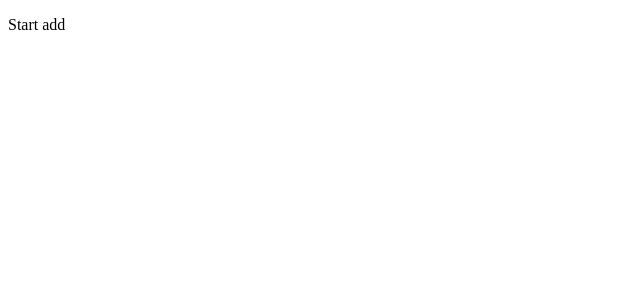
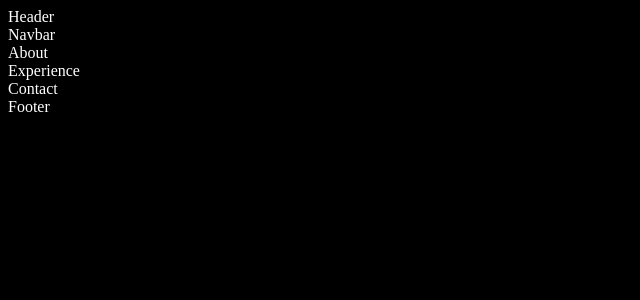
Before and after one commit to kiran-ssr/my-portfolio, a React (Create React App) app: page / in a window 1280 px wide. Shown: the top 300 px of the page, without its empty margins (0-640 px from the left). Built offline with nearby package versions, Linux system fonts and the light colour scheme.

Commit message:
Initial setup

```diff
--- a/src/App.js
+++ b/src/App.js
@@ -1,9 +1,20 @@
-import './App.css';
+import "./App.css";
+import About from "./components/pages/About";
+import Experience from "./components/pages/Experience";
+import Contact from "./components/pages/Contact";
+import Header from "./components/ui/Header";
+import Navbar from "./components/ui/Navbar";
+import Footer from "./components/ui/Footer";
 
 function App() {
   return (
-    <div className="App">
-     <p>Start add</p>
+    <div>
+      <Header />
+      <Navbar />
+      <About />
+      <Experience />
+      <Contact />
+      <Footer />
     </div>
   );
 }
--- /dev/null
+++ b/src/components/pages/About/index.js
@@ -0,0 +1,7 @@
+import React from "react";
+
+const About = () => {
+  return <div>About</div>;
+};
+
+export default About;
--- /dev/null
+++ b/src/components/pages/Contact/index.js
@@ -0,0 +1,7 @@
+import React from "react";
+
+const Contact = () => {
+  return <div>Contact</div>;
+};
+
+export default Contact;
--- /dev/null
+++ b/src/components/pages/Experience/index.js
@@ -0,0 +1,7 @@
+import React from "react";
+
+const Experience = () => {
+  return <div>Experience</div>;
+};
+
+export default Experience;
--- /dev/null
+++ b/src/components/ui/Footer/index.js
@@ -0,0 +1,7 @@
+import React from "react";
+
+const Footer = () => {
+  return <div>Footer</div>;
+};
+
+export default Footer;
--- /dev/null
+++ b/src/components/ui/Header/index.js
@@ -0,0 +1,7 @@
+import React from "react";
+
+const Header = () => {
+  return <div>Header</div>;
+};
+
+export default Header;
--- /dev/null
+++ b/src/components/ui/Navbar/index.js
@@ -0,0 +1,7 @@
+import React from "react";
+
+const Navbar = () => {
+  return <div>Navbar</div>;
+};
+
+export default Navbar;
--- a/src/index.css
+++ b/src/index.css
@@ -0,0 +1,4 @@
+body {
+  background: black;
+  color: white;
+}
```
